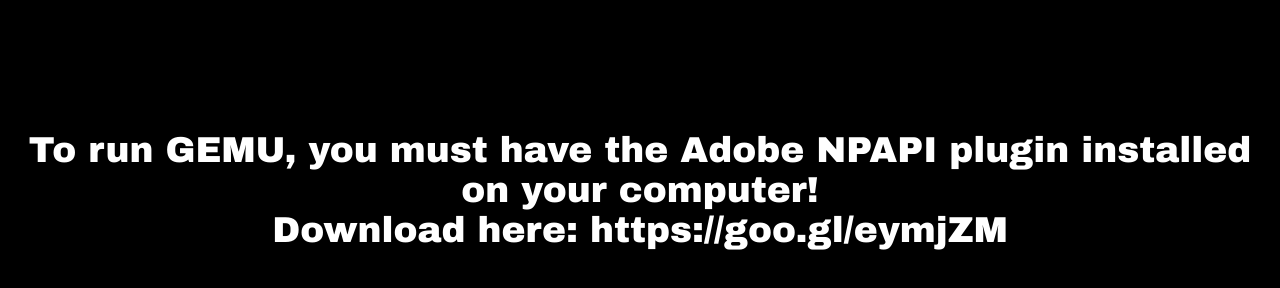
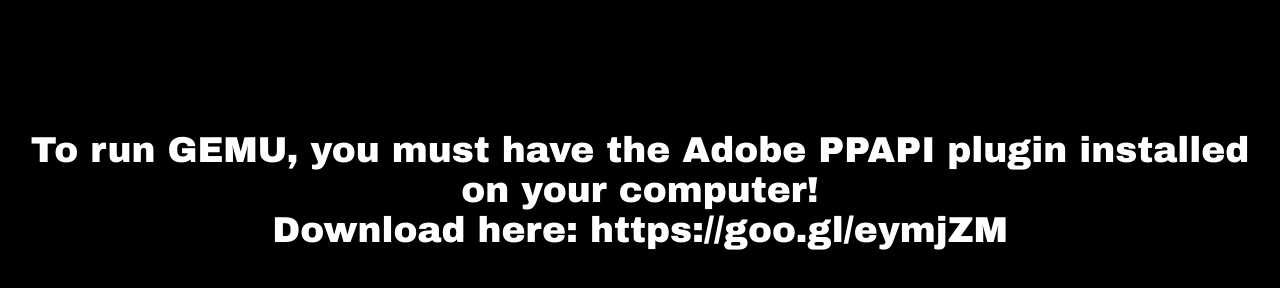
Before and after one commit to lukevrr/gemu, a plain HTML site: page index.html in a window 1280 px wide. Drawn offline with nearby package versions, Linux system fonts and the light colour scheme.

Commit message:
Update index.html

```diff
--- a/index.html
+++ b/index.html
@@ -30,7 +30,7 @@
 <body>
 <div>
 	<center>
-		<p id="defmsg">To run GEMU, you must have the Adobe NPAPI plugin installed on your computer!<br>
+		<p id="defmsg">To run GEMU, you must have the Adobe PPAPI plugin installed on your computer!<br>
 		Download here: https://goo.gl/eymjZM</p>
 	</center>
 	<div id="myProgress" style="margin: 0 auto;">
```
